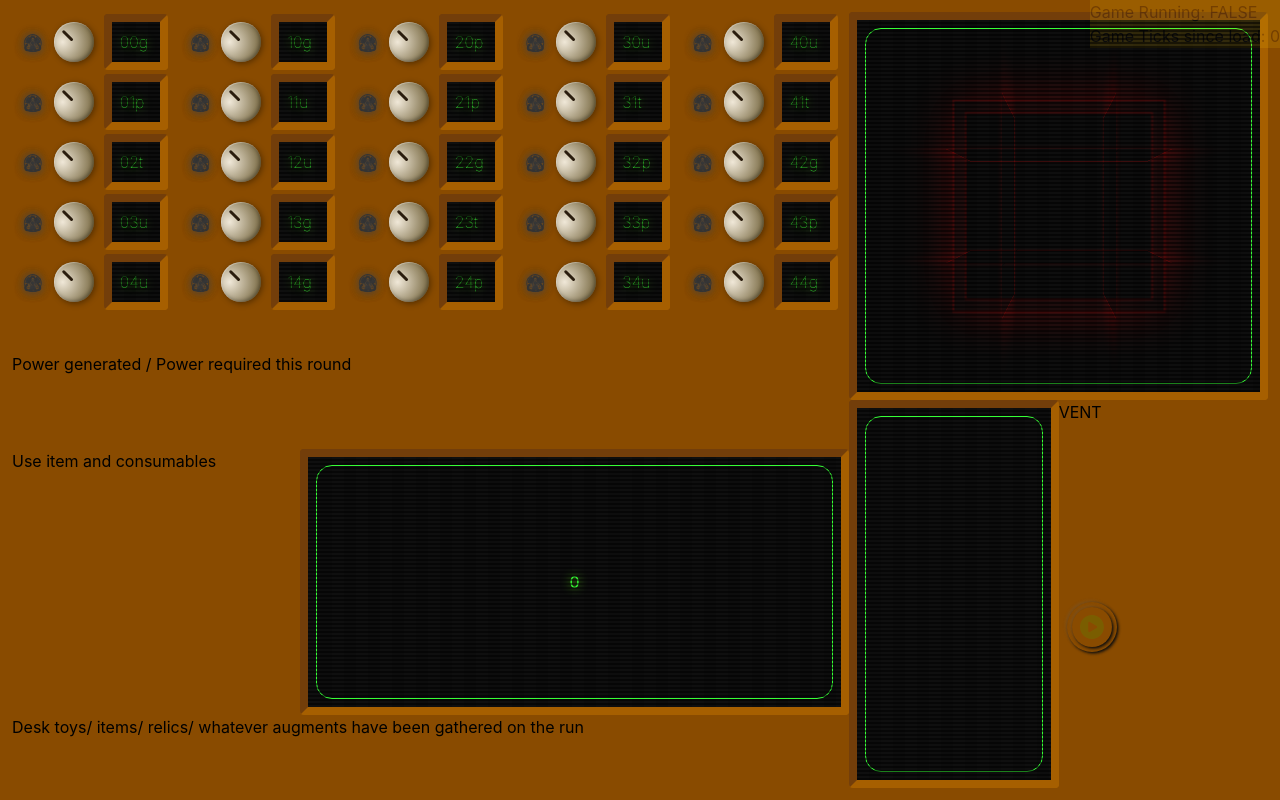
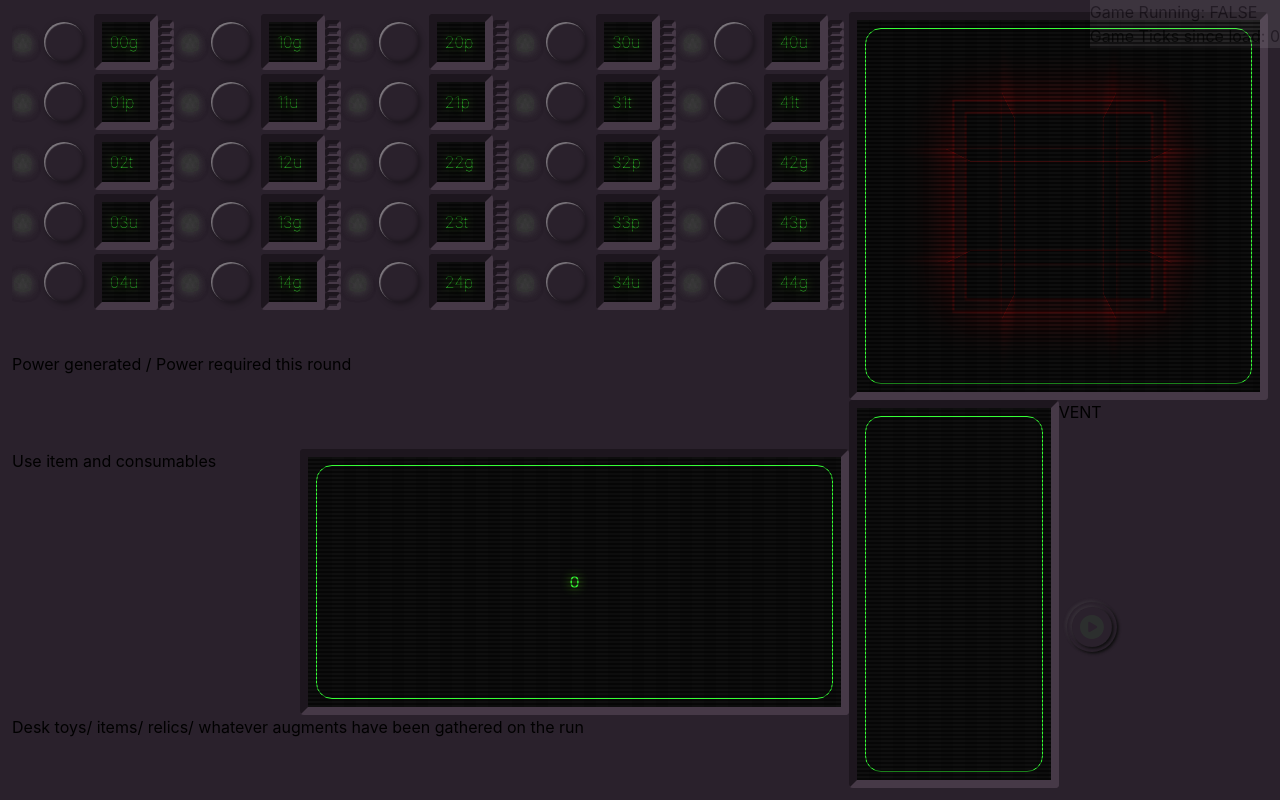
Before and after one commit to christophercurtisdev/ReactorSim, a React (Vite) app: page / in a window 1280 px wide. Built offline with nearby package versions, Linux system fonts and the light colour scheme.

Commit message:
fuel bar + mauve + little reshuffle

```diff
--- a/src/App.tsx
+++ b/src/App.tsx
@@ -6,7 +6,7 @@ import TickDebugComponent from './Components/Debug/TickDebugComponent';
 function App() {
 
   return (
-    <div className='flex w-screen h-screen bg-yellow-800'>
+    <div className='flex w-screen h-screen bg-mauve-800'>
       {/* <TickDebugComponent /> */}
       <GameDebugComponent />
       <GameComponent />
--- a/src/Components/ControlPanels/FuelRodSwitchComponent.tsx
+++ b/src/Components/ControlPanels/FuelRodSwitchComponent.tsx
@@ -68,6 +68,14 @@ export default function FuelRodSwitchComponent({fuelRod}: {fuelRod: FuelRod}) {
         //     <NixieHtmlEntity nixieIcons={icons} litIcon={litIcon} />
         // </div>
         <div className='flex flex-row-reverse justify-center items-center'>
+            <div className="fuel-indicator">
+                <span className='fuel-indicator-bar rounded border-4 border-t-mauve-900 border-l-mauve-900 border-b-mauve-700 border-r-mauve-700 w-4 top-2'></span>
+                <span className='fuel-indicator-bar lit rounded border-4 border-t-mauve-900 border-l-mauve-900 border-b-mauve-700 border-r-mauve-700 w-4 top-4'></span>
+                <span className='fuel-indicator-bar lit rounded border-4 border-t-mauve-900 border-l-mauve-900 border-b-mauve-700 border-r-mauve-700 w-4 top-6'></span>
+                <span className='fuel-indicator-bar lit rounded border-4 border-t-mauve-900 border-l-mauve-900 border-b-mauve-700 border-r-mauve-700 w-4 top-8'></span>
+                <span className='fuel-indicator-bar lit rounded border-4 border-t-mauve-900 border-l-mauve-900 border-b-mauve-700 border-r-mauve-700 w-4 top-10'></span>
+                <span className='fuel-indicator-bar lit rounded border-4 border-t-mauve-900 border-l-mauve-900 border-b-mauve-700 border-r-mauve-700 w-4 top-12'></span>
+            </div>
             <div className='w-16'>
                 <CRTCopmonent content={labelDisplay} border={false} />
             </div>
--- a/src/Components/ControlPanels/MenuButtonsComponent.tsx
+++ b/src/Components/ControlPanels/MenuButtonsComponent.tsx
@@ -29,7 +29,7 @@ export default function MenuButtonsComponent() {
         };
     }, []);
 
-    let playSvg = (<svg xmlns="http://www.w3.org/2000/svg" viewBox="0 0 24 24"><title>Layer 1</title><path fill="#00ff00" d="M0 11.95C0 5.35 5.35 0 11.95 0S23.9 5.35 23.9 11.95 18.55 23.9 11.95 23.9 0 18.55 0 11.95m8.79-5.09c-.35.2-.57.57-.57.98v8.22c0 .41.22.78.57.98s.78.19 1.13-.02l6.72-4.11c.33-.21.54-.56.54-.96 0-.39-.21-.75-.54-.96L9.92 6.88c-.35-.21-.78-.22-1.13-.02v.01z"/></svg>);
+    let playSvg = (<svg xmlns="http://www.w3.org/2000/svg" viewBox="0 0 24 24"><title>Layer 1</title><path fill="#44aa44" d="M0 11.95C0 5.35 5.35 0 11.95 0S23.9 5.35 23.9 11.95 18.55 23.9 11.95 23.9 0 18.55 0 11.95m8.79-5.09c-.35.2-.57.57-.57.98v8.22c0 .41.22.78.57.98s.78.19 1.13-.02l6.72-4.11c.33-.21.54-.56.54-.96 0-.39-.21-.75-.54-.96L9.92 6.88c-.35-.21-.78-.22-1.13-.02v.01z"/></svg>);
 
     return (
         <div className="flex h-full justify-between p-2">
--- a/src/Components/Debug/GameDebugComponent.tsx
+++ b/src/Components/Debug/GameDebugComponent.tsx
@@ -21,7 +21,7 @@ export default function GameDebugComponent() {
   }, []);
 
   return (
-    <div className='fixed right-0 top-0 opacity-15 hover:opacity-75 bg-yellow-400 transition delay-150 duration-300 z-50'>
+    <div className='fixed right-0 top-0 opacity-15 hover:opacity-75 bg-mauve-400 transition delay-150 duration-300 z-50'>
       <p>Game Running: {ticksRunning ? 'TRUE' : 'FALSE'}</p>
       <p>Game Ticks since load: {tickCount}</p>
     </div>
--- a/src/Components/Debug/TickDebugComponent.tsx
+++ b/src/Components/Debug/TickDebugComponent.tsx
@@ -26,7 +26,7 @@ export default function TickDebugComponent() {
   }, []);
 
   return (
-    <div className='fixed right-0 top-0 opacity-15 hover:opacity-75 bg-yellow-400 transition delay-150 duration-300 z-50'>
+    <div className='fixed right-0 top-0 opacity-15 hover:opacity-75 bg-mauve-400 transition delay-150 duration-300 z-50'>
       <p>Tick System Running: {ticksRunning ? 'TRUE' : 'FALSE'}</p>
       <p>Ticks since load: {tickCount}</p>
     </div>
--- a/src/Components/Partials/CRTComponent.tsx
+++ b/src/Components/Partials/CRTComponent.tsx
@@ -3,7 +3,7 @@ export default function CRTCopmonent({content, border = true}) {
     let borderClass = (border ? 'border p-1 ' : '') + 'rounded-2xl max-h-full h-full';
 
     return (
-        <div className="max-h-full h-full rounded border-8 border-t-yellow-900 border-l-yellow-900 border-b-yellow-700 border-r-yellow-700">
+        <div className="max-h-full h-full rounded border-8 border-t-mauve-900 border-l-mauve-900 border-b-mauve-700 border-r-mauve-700">
             <div className="crt p-2 max-h-full h-full">
                 <div className={borderClass}>
                     {content}
--- a/src/css/FuelRodSwitch.css
+++ b/src/css/FuelRodSwitch.css
@@ -154,3 +154,20 @@
     height: 20px;
     line-height: 20px;
 }
+
+.fuel-indicator {
+    position: relative;
+    min-width: 20px;
+    min-height: 100%;
+}
+
+.fuel-indicator-bar {
+    position: absolute;
+    min-height: 10px;
+    content: '';
+    background-color: var(--color-mauve-600);
+}
+
+.fuel-indicator-bar.lit {
+    background-color: var(--color-green-500);
+}
--- a/src/css/KnobSwitch.css
+++ b/src/css/KnobSwitch.css
@@ -53,10 +53,18 @@
   width: 40px;
   height: 40px;
   border-radius: 50%;
-  background: radial-gradient(circle at 30% 30%, #f0e8d8 0%, #6a5a30 90%);
-  box-shadow: inset 0 1px 1px rgba(255,255,255,0.4), inset 0 -2px 4px rgba(0,0,0,0.3), 0 2px 6px rgba(0,0,0,0.4);
+  background: radial-gradient(circle at 30% 30%, var(--color-mauve-50) 0%, var(--color-mauve-700) 90%);
+  box-shadow: inset 0 2px 1px rgba(255,255,255,0.4), inset 0 -2px 4px rgba(0,0,0,0.3), 0 2px 6px rgba(0,0,0,0.4);
   transform: rotate(-45deg);
-  transition: transform 0.3s cubic-bezier(0.4, 0, 0.2, 1);
+  transition: transform 0.1s ease-in-out;
+}
+
+.tgl-43__dial-texture {
+  position: absolute;
+  content: '';
+  width: 100%;
+  height: 100%;
+
 }
 
 .tgl-43__indicator {
@@ -65,7 +73,7 @@
   left: 50%;
   width: 3px;
   height: 14px;
-  background: #2a1d0e;
+  background: var(--color-mauve-500);
   border-radius: 2px;
   transform: translateX(-50%);
 }
--- a/src/css/MenuButton.css
+++ b/src/css/MenuButton.css
@@ -16,7 +16,7 @@
   display: block;
   position: relative;
   height: var(--size);
-  background-color: oklch(47.6% 0.114 61.907);
+  background-color: var(--color-mauve-800);
   border-radius: 100%;
   cursor: pointer;
   padding: 5px;
```
